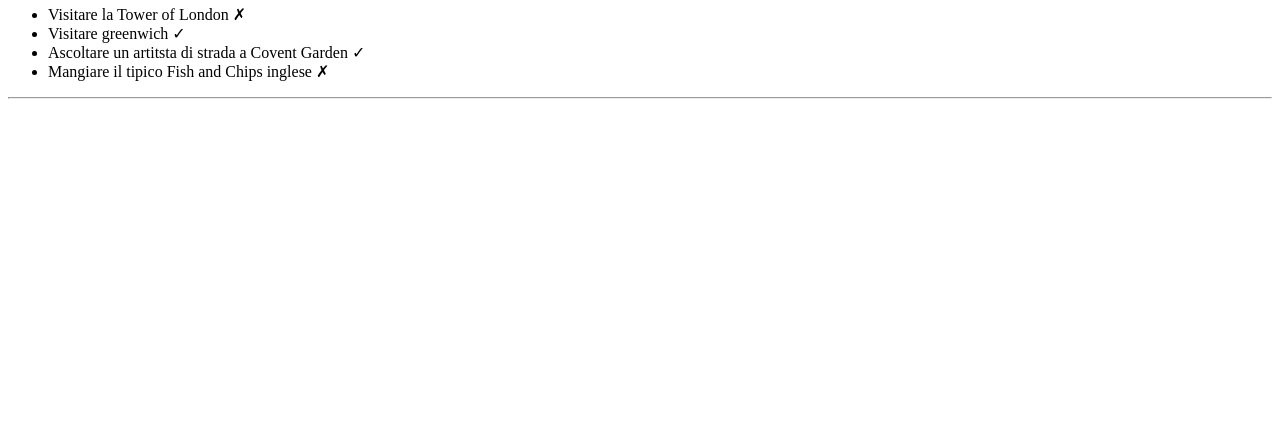
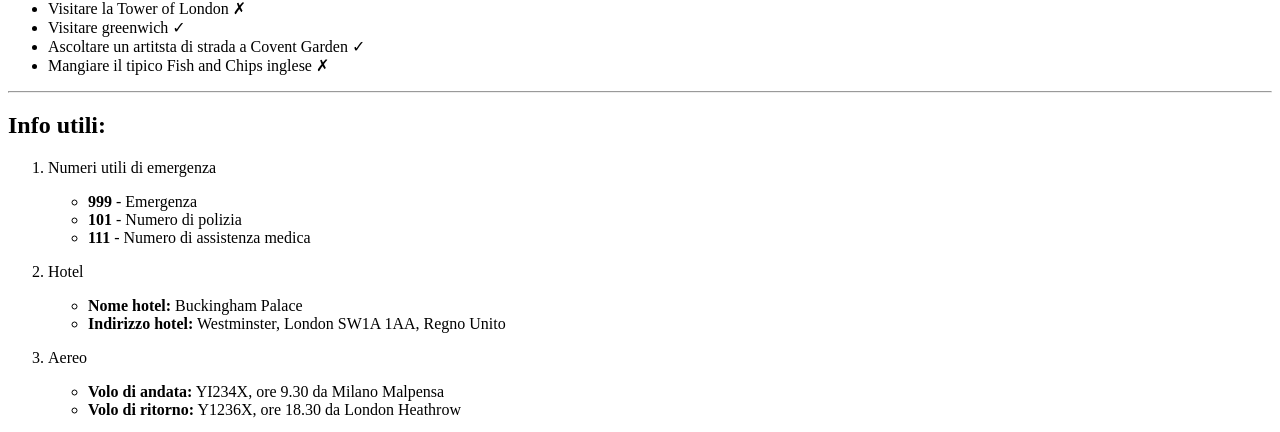
Before and after one commit to giovanniocchipinti/html-london-trip, a plain HTML site: page index.html in a window 1280 px wide. Shown: the part 951-1383 px from the top of the page. Before the commit the page ends 1058 px from the top, so only its background shows below. Drawn offline with Linux system fonts and the light colour scheme.

Commit message:
feat: added info sections

```diff
--- a/index.html
+++ b/index.html
@@ -35,17 +35,17 @@
                         <td>Biglietto Aereo</td>
                         <td>120€</td>
                     </tr>
-                    <tr></tr>
+                    <tr>
                         <td>1</td>
                         <td>Biglietto Aereo</td>
                         <td>120€</td>
                     </tr>
-                    <tr></tr>
+                    <tr>
                         <td>1</td>
                         <td>Biglietto Aereo</td>
                         <td>120€</td>
                     </tr>
-                    <tr></tr>
+                    <tr>
                         <td colspan="2">Totale</td>
                         <td>360€</td>
                     </tr>
@@ -64,6 +64,40 @@
             </ul>
         </section>
         <hr>
+    <!-- Sezione delle informazioni -->
+        <section id="info">
+            <h2>Info utili:</h2>
+            <ol>
+                <li>
+                    <p>Numeri utili di emergenza</p>
+                    <div id="emergency-numbers">
+                        <ul>
+                            <li><strong>999</strong> - Emergenza</li>
+                            <li><strong>101</strong> - Numero di polizia</li>
+                            <li><strong>111</strong> - Numero di assistenza medica</li>
+                        </ul>
+                    </div>
+                </li>
+                <li>
+                    <p>Hotel</p>
+                    <div id="hotel-info">
+                        <ul>
+                            <li><strong>Nome hotel:</strong> Buckingham Palace</li>
+                            <li><strong>Indirizzo hotel:</strong> Westminster, London SW1A 1AA, Regno Unito</li>
+                        </ul>
+                    </div>
+                </li>
+                <li>
+                    <p>Aereo</p>
+                    <div id="fly-info">
+                        <ul>
+                            <li><strong>Volo di andata:</strong> YI234X, ore 9.30 da Milano Malpensa</li>
+                            <li><strong>Volo di ritorno:</strong> Y1236X, ore 18.30 da London Heathrow</li>
+                        </ul>
+                    </div>
+                </li>
+            </ol>
+        </section>
     </main>
 </body>
 </html>
```
